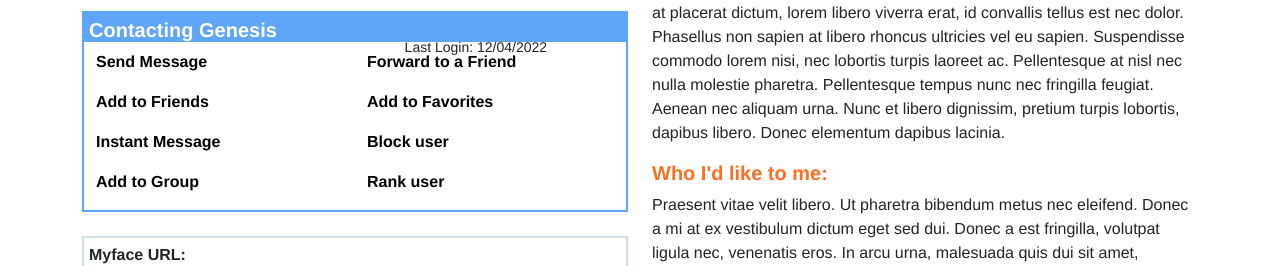
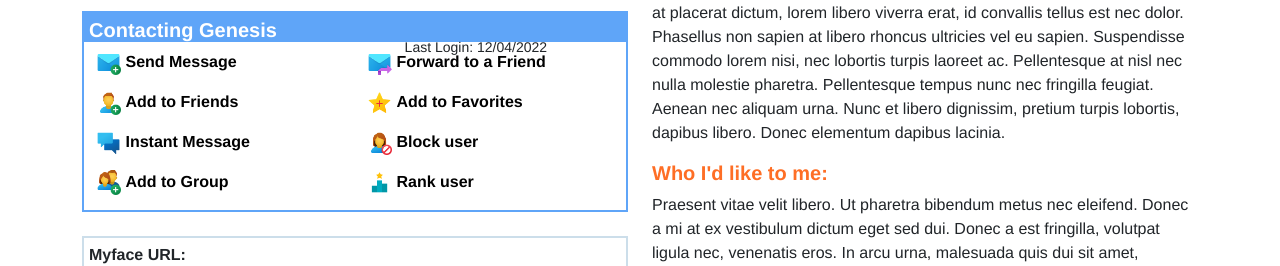
Before and after one commit to mynameisgenesis/myspace, a Vue app: page / in a window 1280 px wide. Shown: the part 562-828 px from the top of the page. Built offline with nearby package versions, Linux system fonts and the light colour scheme.

Commit message:
Added icons to Contacting Genesis  section.

```diff
--- a/src/views/HomeView.vue
+++ b/src/views/HomeView.vue
@@ -45,29 +45,37 @@
           <div class="row">
             <div class="col contacting-options-container">
               <a class="contacting-options-container-links" href="#"
-                ><p>Send Message</p></a
+                ><img src="../assets/message.png" height="25" />&nbsp;
+                <p>Send Message</p></a
               >
               <a class="contacting-options-container-links" href="#">
+                <img src="../assets/add-friend.png" height="25" />&nbsp;
                 <p>Add to Friends</p>
               </a>
               <a class="contacting-options-container-links" href="">
+                <img src="../assets/chat.png" height="25" />&nbsp;
                 <p>Instant Message</p>
               </a>
               <a class="contacting-options-container-links" href="">
+                <img src="../assets/add-to-group.png" height="25" />&nbsp;
                 <p>Add to Group</p>
               </a>
             </div>
             <div class="col contacting-options-container">
               <a class="contacting-options-container-links" href="#">
+                <img src="../assets/forward-to-friend.png" height="25" />&nbsp;
                 <p>Forward to a Friend</p>
               </a>
               <a class="contacting-options-container-links" href="#">
+                <img src="../assets/add-to-favorites.png" height="25" />&nbsp;
                 <p>Add to Favorites</p>
               </a>
               <a class="contacting-options-container-links" href="#">
+                <img src="../assets/block-user.png" height="25" />&nbsp;
                 <p>Block user</p>
               </a>
               <a class="contacting-options-container-links" href="#">
+                <img src="../assets/rank-user.png" height="25" />&nbsp;
                 <p>Rank user</p>
               </a>
             </div>
@@ -79,87 +87,6 @@
         https://www.myface.com/genesisbelmonte
       </div>
       <interests-container />
-      <!-- <div class="interests-container">
-        <div class="interests-header">
-          <h5><strong>Genesis Belmonte's Interests</strong></h5>
-        </div>
-        <div class="row mb-2 g-2">
-          <div class="col">
-            <div class="interests-left-col">
-              <h5>General</h5>
-            </div>
-          </div>
-          <div class="col">
-            <div class="interests-right-col">
-              <p>
-                Fusce sit amet pellentesque erat. Mauris rutrum fringilla ante.
-                Morbi quis arcu rhoncus, tincidunt nisi eu, venenatis dui. Nulla
-                sollicitudin blandit lorem, in fringilla diam mattis id.
-                Praesent finibus lectus quis risus ultrices elementum. Nullam
-                finibus enim nec mauris ultricies bibendum.
-              </p>
-            </div>
-          </div>
-        </div>
-        <div class="row mb-2 g-2">
-          <div class="col">
-            <div class="interests-left-col">
-              <h5>Music</h5>
-            </div>
-          </div>
-          <div class="col">
-            <div class="interests-right-col">
-              <p>
-                Rezz, Beyonce, ABBA, Prince, Tiesto, Elton John, Ariana Grande,
-                Mylie Cyrus, SZA
-              </p>
-            </div>
-          </div>
-        </div>
-        <div class="row mb-2 g-2">
-          <div class="col">
-            <div class="interests-left-col">
-              <h5>Television</h5>
-            </div>
-          </div>
-          <div class="col">
-            <div class="interests-right-col">
-              <p>
-                Parks & Recreation, The Office, Community, What we do in the
-                Shadows, Bob's Burgers, American Dad,
-              </p>
-            </div>
-          </div>
-        </div>
-        <div class="row mb-2 g-2">
-          <div class="col">
-            <div class="interests-left-col">
-              <h5>Books</h5>
-            </div>
-          </div>
-          <div class="col">
-            <div class="interests-right-col">
-              <p>
-                Phasellus lectus lectus, fermentum non viverra et, gravida et
-                odio. Nulla odio nunc, blandit ac erat quis, efficitur
-                vestibulum ex. Aliquam sagittis sem eget tincidunt cursus.
-              </p>
-            </div>
-          </div>
-        </div>
-        <div class="row mb-2 g-2">
-          <div class="col">
-            <div class="interests-left-col">
-              <h5>Heroes</h5>
-            </div>
-          </div>
-          <div class="col">
-            <div class="interests-right-col">
-              <p>Captain Janeway, Judge Judy</p>
-            </div>
-          </div>
-        </div>
-      </div> -->
     </div>
     <div class="col">
       <div id="extended-network-banner">
@@ -238,12 +165,6 @@
             <img src="https://placekitten.com/200/150" />
           </p>
         </div>
-        <div class="col">
-          <p class="myface-friend">
-            Friend<br />
-            <img src="https://placekitten.com/200/250" />
-          </p>
-        </div>
       </div>
     </div>
   </div>
@@ -282,4 +203,8 @@
   position: absolute;
   bottom: 180px;
 }
+
+.contacting-options-container-links {
+  display: flex;
+}
 </style>
```
Also changed, not shown: src/assets/block-user.png (added), src/assets/rank-user.png (added).
